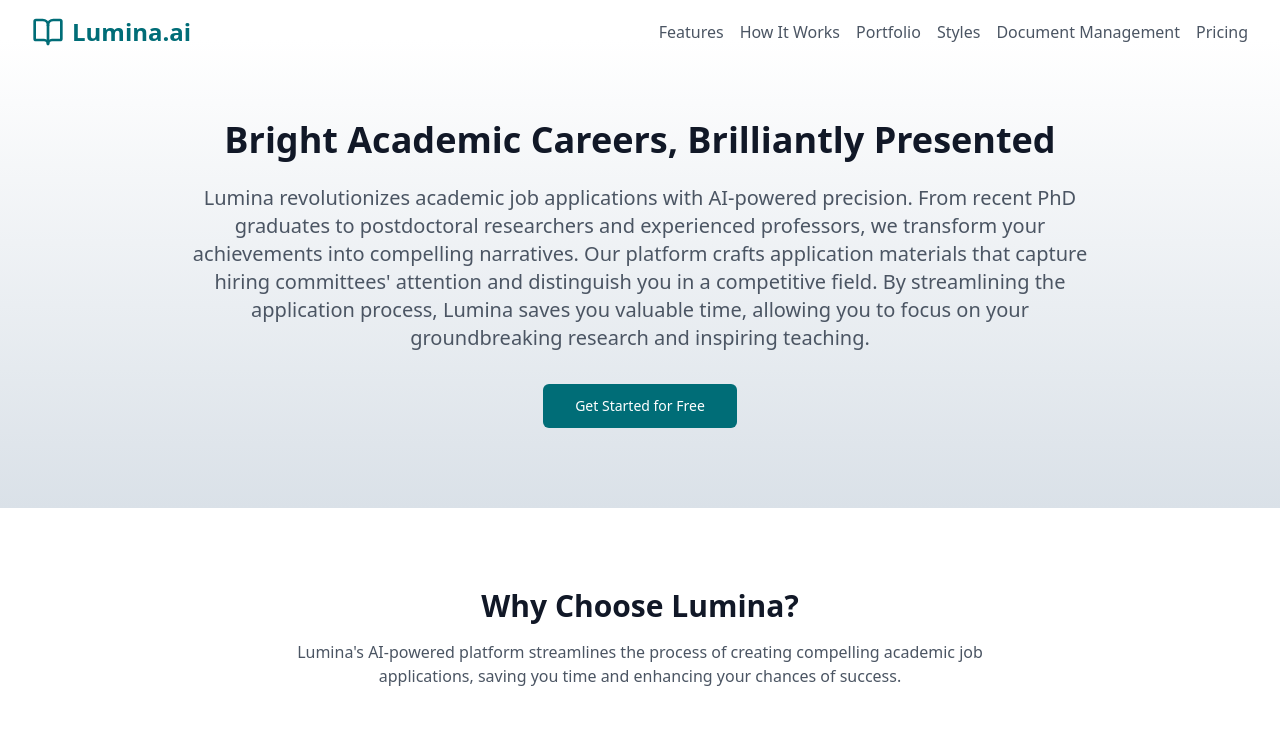
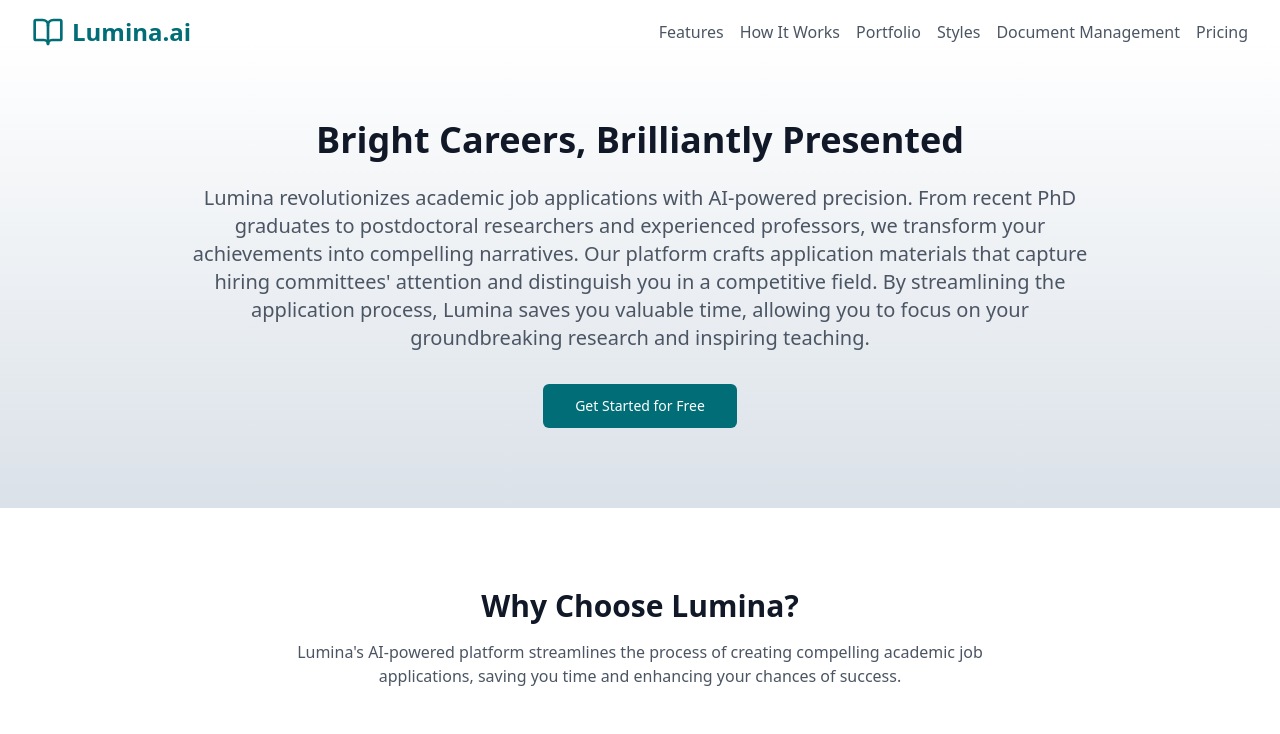
Before and after one commit to Naxus28/lumina.ai, a Next.js app: page / in a window 1280 px wide. Shown: the top 734 px of the page. Built offline with nearby package versions, Linux system fonts and the light colour scheme.

Commit message:
Changes tagline

```diff
--- a/app/components/landing/hero/HeroSection.tsx
+++ b/app/components/landing/hero/HeroSection.tsx
@@ -4,7 +4,7 @@ import { Button } from '@/components/ui/button';
 export const HeroSection: React.FC = () => (
 	<section className="py-20 mt-10 px-4 sm:px-6 lg:px-8 bg-gradient-to-b from-white to-[#dae1e8]">
 		<div className="max-w-4xl mx-auto text-center">
-			<h1 className="text-4xl sm:text-4xl font-bold text-gray-900 mb-6">Bright Academic Careers, Brilliantly Presented</h1>
+			<h1 className="text-4xl sm:text-4xl font-bold text-gray-900 mb-6">Bright Careers, Brilliantly Presented</h1>
 			<p className="text-xl text-gray-600 mb-8">
 				Lumina revolutionizes academic job applications with AI-powered precision. From recent PhD graduates to postdoctoral researchers and experienced professors, we transform your achievements into compelling narratives. Our platform crafts application materials that capture hiring committees' attention and distinguish you in a competitive field. By streamlining the application process, Lumina saves you valuable time, allowing you to focus on your groundbreaking research and inspiring
 				teaching.
```
